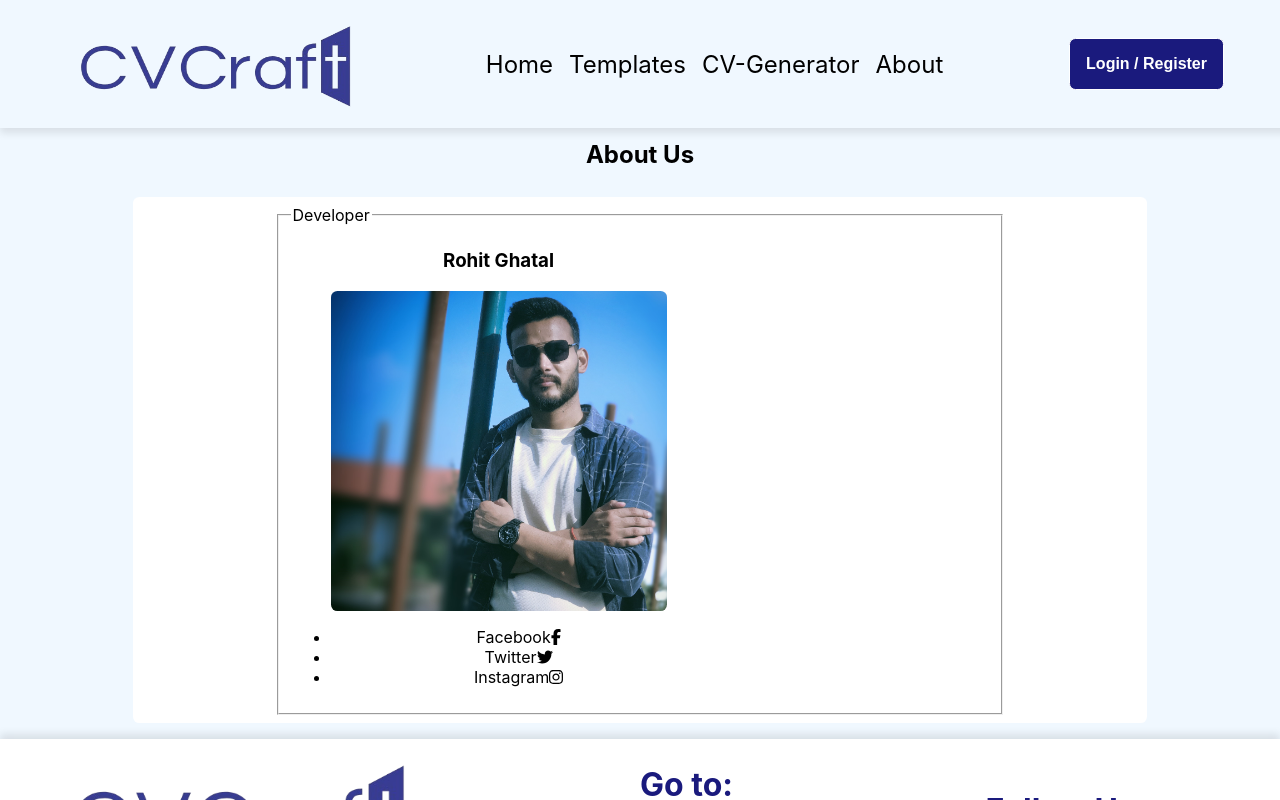
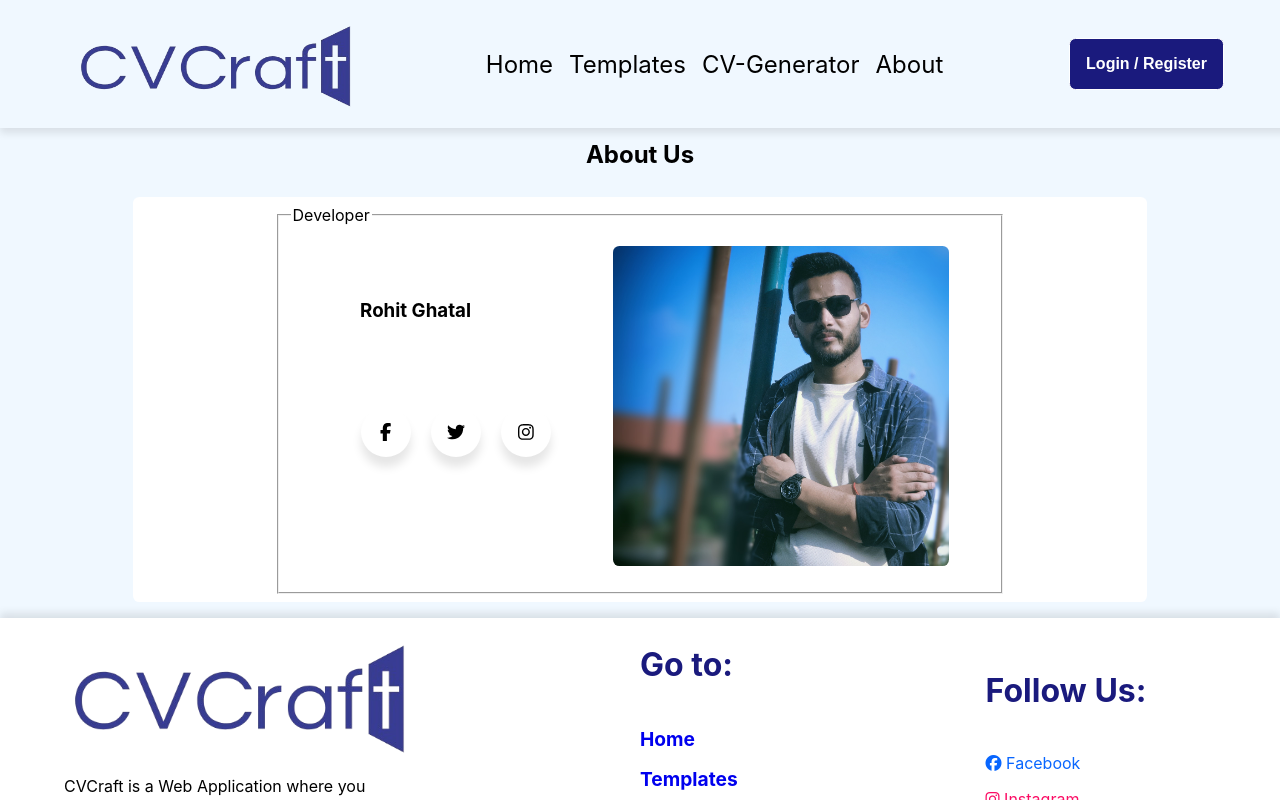
Before and after one commit to rohitghatal1/CVMaker-ReactJS, a React (Create React App) app: page /about in a window 1280 px wide. Shown: the top 800 px of the page. Built offline with nearby package versions, Linux system fonts and the light colour scheme.

Commit message:
downloaded fontawesome icons in react

```diff
--- a/package.json
+++ b/package.json
@@ -3,6 +3,7 @@
   "version": "0.1.0",
   "private": true,
   "dependencies": {
+    "@fortawesome/free-brands-svg-icons": "^6.6.0",
     "@fortawesome/free-solid-svg-icons": "^6.6.0",
     "@fortawesome/react-fontawesome": "^0.2.2",
     "@testing-library/jest-dom": "^5.17.0",
--- a/src/components/about.css
+++ b/src/components/about.css
@@ -27,14 +27,17 @@
 
 .aboutUsConponent .aboutUsContainer .owner .ownerInfo{
     text-align: center;
-
 }
 
+.aboutUsConponent .aboutUsContainer .owner .ownerInfo h3{
+    text-align: center;
+}
 .aboutUsConponent .aboutUsContainer .owner .developerPhoto{
     width: 21rem;
     height: 20rem;
     transition: all ease 0.8s;
 }
+
 .aboutUsConponent .aboutUsContainer .owner .developerPhoto img{
     width: 100%;
     height: 100%;
@@ -54,3 +57,89 @@
     text-align: justify;
     font-size: 15px;
 }
+
+/* Social Links Styles */
+.social .wrapper {
+    display: inline-flex;
+    list-style: none;
+    height: 120px;
+    width: 100%;
+    padding-top: 40px;
+    justify-content: center;
+}
+
+.social .wrapper .icon {
+    position: relative;
+    background: #fff;
+    border-radius: 50%;
+    margin: 10px;
+    width: 50px;
+    height: 50px;
+    font-size: 18px;
+    display: flex;
+    justify-content: center;
+    align-items: center;
+    flex-direction: column;
+    box-shadow: 0 10px 10px rgba(0, 0, 0, 0.1);
+    cursor: pointer;
+    transition: all 0.2s cubic-bezier(0.68, -0.55, 0.265, 1.55);
+}
+
+.social .wrapper .tooltip {
+    position: absolute;
+    top: 0;
+    font-size: 14px;
+    background: #fff;
+    color: #fff;
+    padding: 5px 8px;
+    border-radius: 5px;
+    box-shadow: 0 10px 10px rgba(0, 0, 0, 0.1);
+    opacity: 0;
+    pointer-events: none;
+    transition: all 0.3s cubic-bezier(0.68, -0.55, 0.265, 1.55);
+}
+
+.social .wrapper .tooltip::before {
+    position: absolute;
+    content: "";
+    height: 8px;
+    width: 8px;
+    background: #fff;
+    bottom: -3px;
+    left: 50%;
+    transform: translate(-50%) rotate(45deg);
+    transition: all 0.3s cubic-bezier(0.68, -0.55, 0.265, 1.55);
+}
+
+.social .icon:hover .tooltip {
+    top: -45px;
+    opacity: 1;
+    visibility: visible;
+    pointer-events: auto;
+}
+
+.social .icon:hover span,
+.social .icon:hover .tooltip {
+    text-shadow: 0px -1px 0px rgba(0, 0, 0, 0.1);
+}
+
+.social .facebook:hover,
+.social .facebook:hover .tooltip,
+.social .facebook:hover .tooltip::before {
+    background: #1877f2;
+    color: #fff;
+}
+
+.social .twitter:hover,
+.social .twitter:hover .tooltip,
+.social .twitter:hover .tooltip::before {
+    background: #1da1f2;
+    color: #fff;
+}
+
+.social .instagram:hover,
+.social .instagram:hover .tooltip,
+.social .instagram:hover .tooltip::before {
+    background: #e4405f;
+    color: #fff;
+}
--- a/src/components/aboutUs.js
+++ b/src/components/aboutUs.js
@@ -14,9 +14,6 @@ export default function AboutUs() {
             <legend>Developer</legend>
             <div className="ownerInfo">
               <h3>Rohit Ghatal</h3>
-              <figure className='developerPhoto'>
-                <img src={developerPhoto} alt="Developer" />
-              </figure>
 
               {/* Social Media Section */}
               <div className="social">
@@ -36,6 +33,9 @@ export default function AboutUs() {
                 </ul>
               </div>
             </div>
+            <figure className='developerPhoto'>
+              <img src={developerPhoto} alt="Developer" />
+            </figure>
           </fieldset>
           <div className="aboutApp">
             {/* Additional content for the app description can go here */}
```
Also changed, not shown: 1 other file (tests, documents, lock files or other folders).
